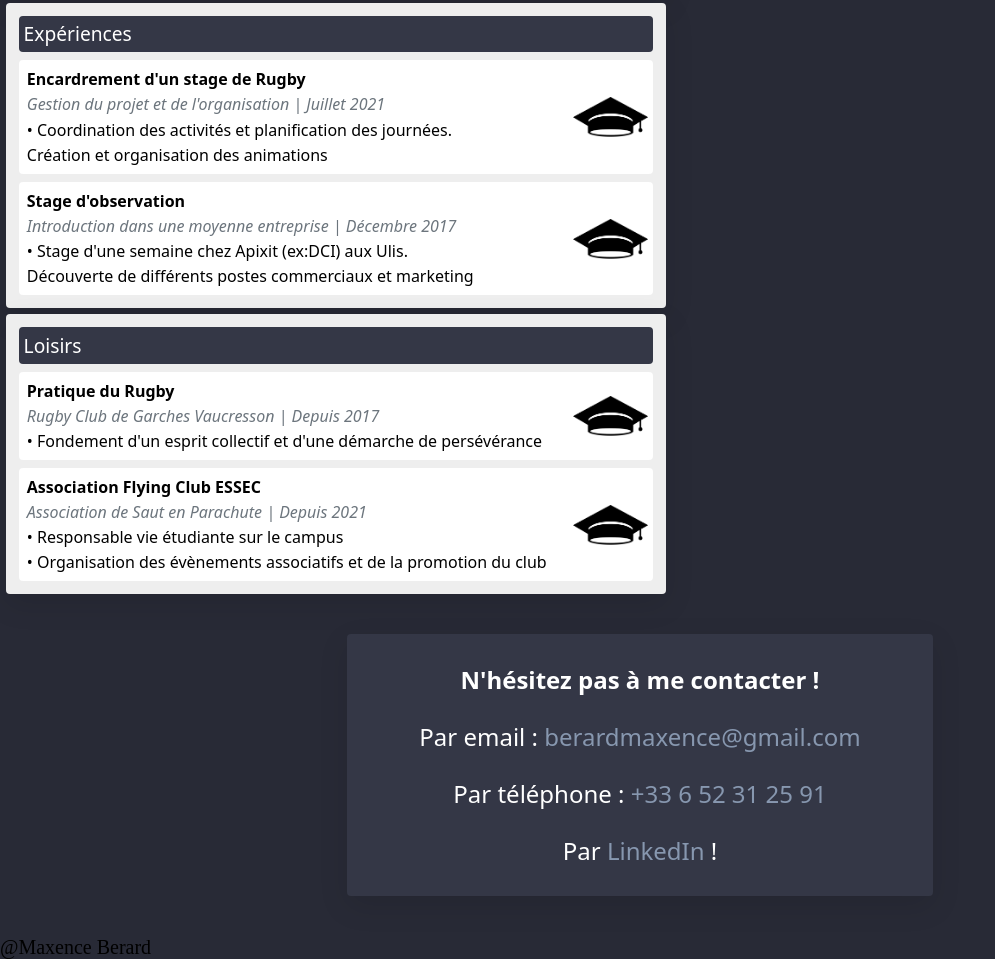
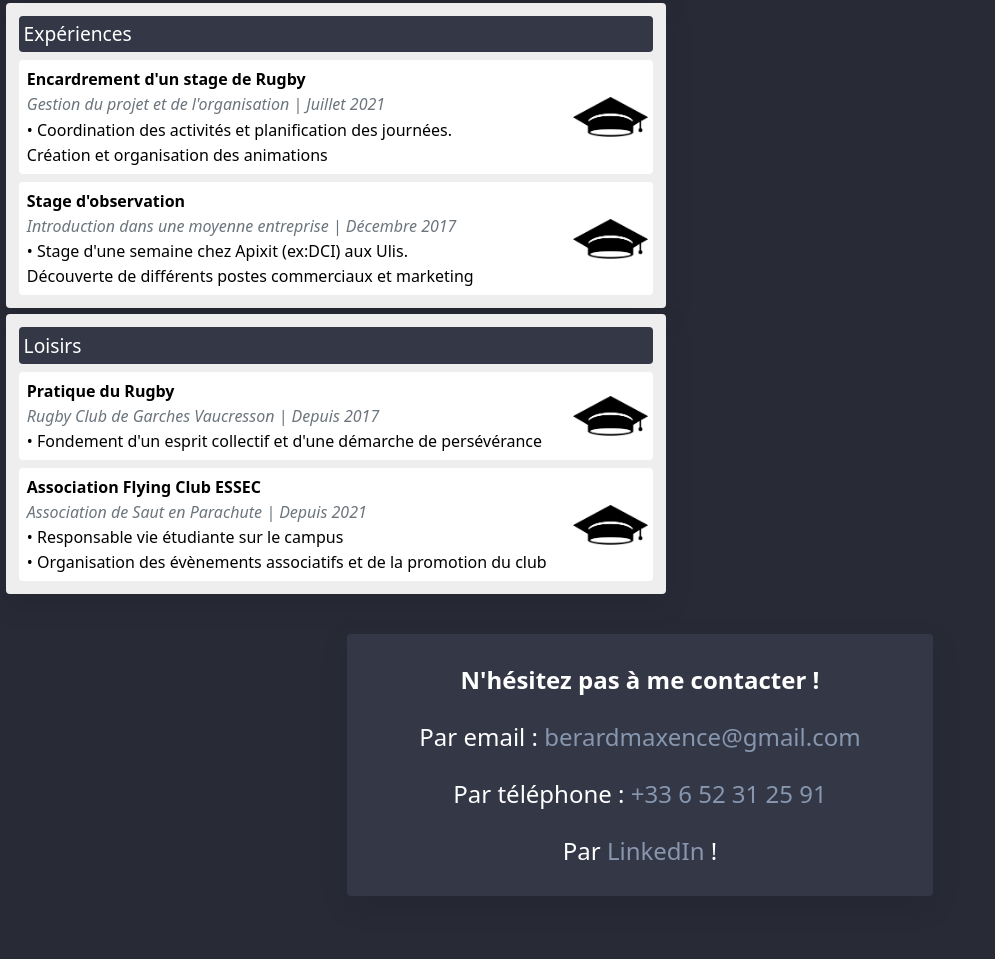
Before and after one commit to maxennccce/Site-Maxence, a plain HTML site: page index.html in a window 1280 px wide. Shown: the part 477-1436 px from the top of the page, without its empty margins (0-995 px from the left). After the commit the page ends 1413 px from the top, so only its background shows below. Drawn offline with Linux system fonts and the light colour scheme.

Commit message:
Update index.html

```diff
--- a/index.html
+++ b/index.html
@@ -66,5 +66,4 @@
      <p>Par téléphone : <a style="color:#8797AF;text-decoration:none" href="tel:+33652312591">+33 6 52 31 25 91</a></p>
      <p>Par <a style="color:#8797AF;text-decoration:none" href="https://www.linkedin.com/in/maxenceberard">LinkedIn</a> !</p>
  </div>
-<footer>@Maxence Berard</footer>
 </html>
```
